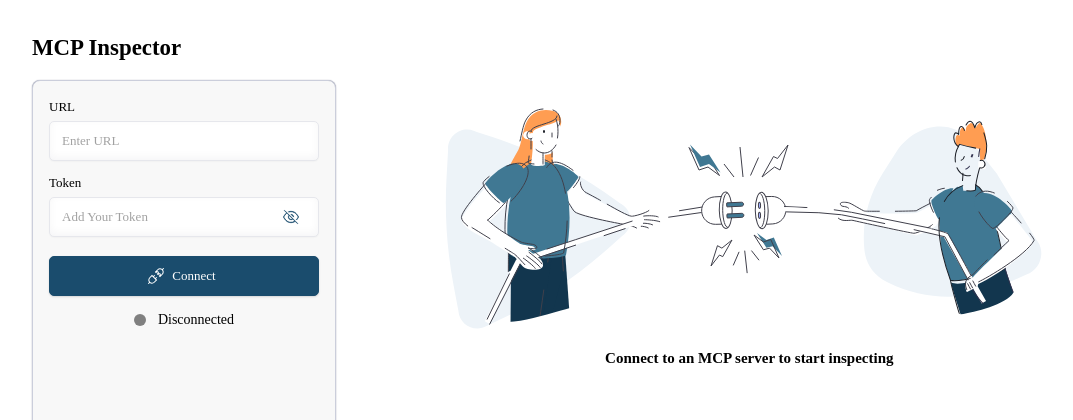
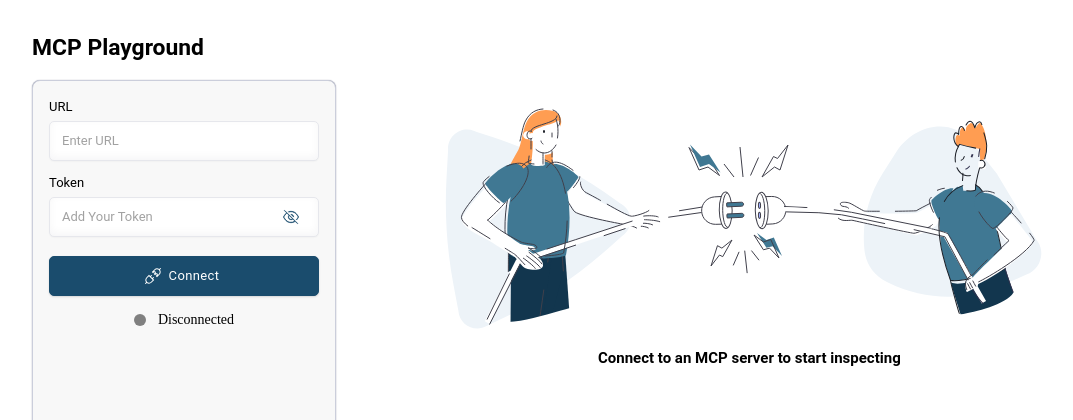
Before and after one commit to thisaltennakoon/mcp-inspector, a React (Vite) app: page / in a window 1280 px wide. Shown: the top 420 px of the page, without its empty margins (0-1073 px from the left). Built offline with nearby package versions, Linux system fonts and the light colour scheme.

Commit message:
Change name and removed font

```diff
--- a/src/app/theme/theme.json
+++ b/src/app/theme/theme.json
@@ -39,7 +39,6 @@
     "type": "dark"
   },
   "typography": {
-    "fontFamily": "Gilmer",
     "h1": {
       "fontSize": 43,
       "fontWeight": "bold",
--- a/src/features/inspector/Inspector.tsx
+++ b/src/features/inspector/Inspector.tsx
@@ -155,7 +155,7 @@ const Inspector = ({
   return (
     <Box className={classes.componentLevelPageContainer}>
       <Typography variant="h3">
-        MCP Inspector
+        MCP Playground
       </Typography>
       <Grid container md={12}>
         <Grid item xs={12} md={3} className={classes.inspectorSlider}>
```
Also changed, not shown: 2 other files (tests, documents, lock files or other folders).
